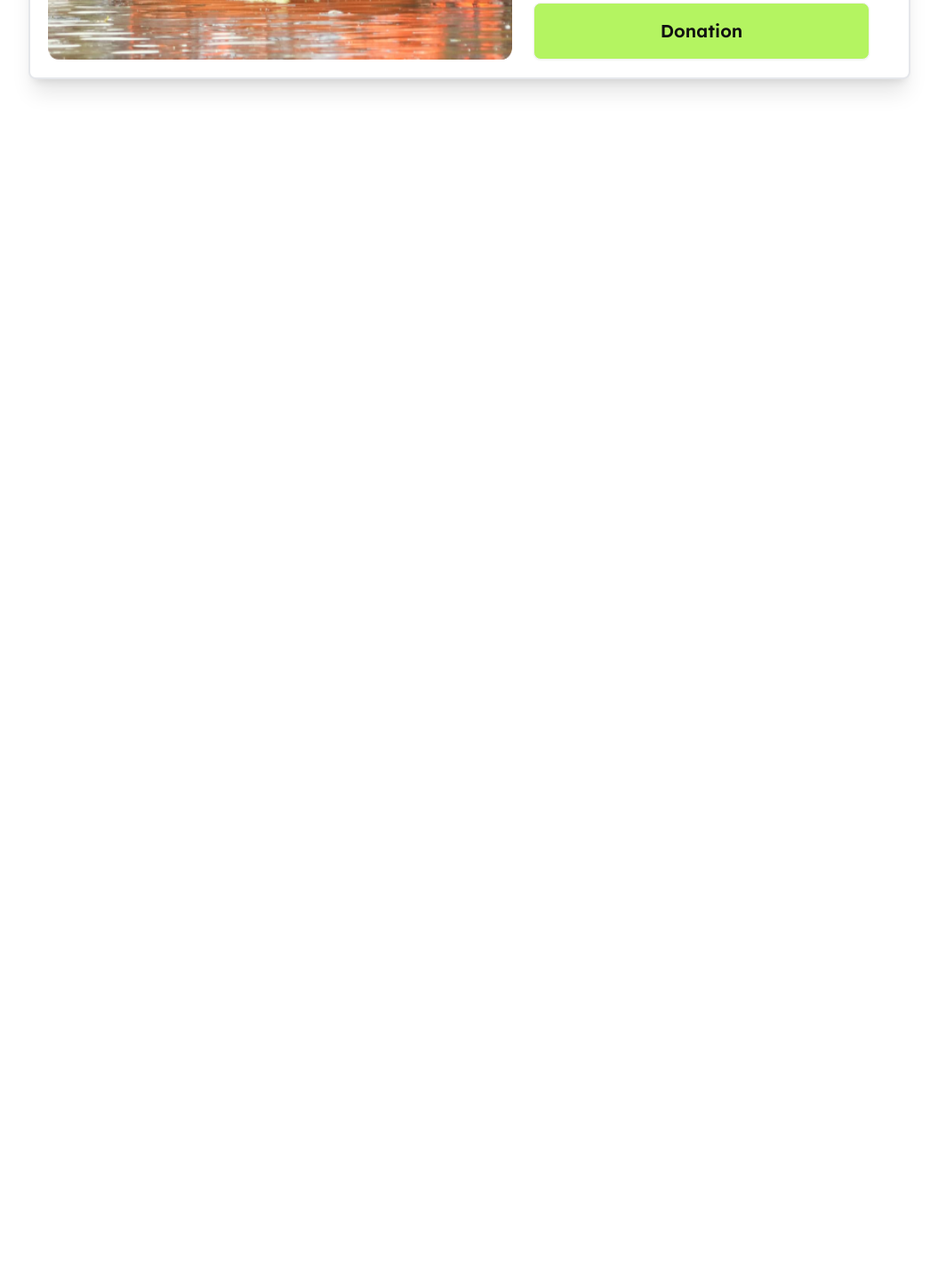
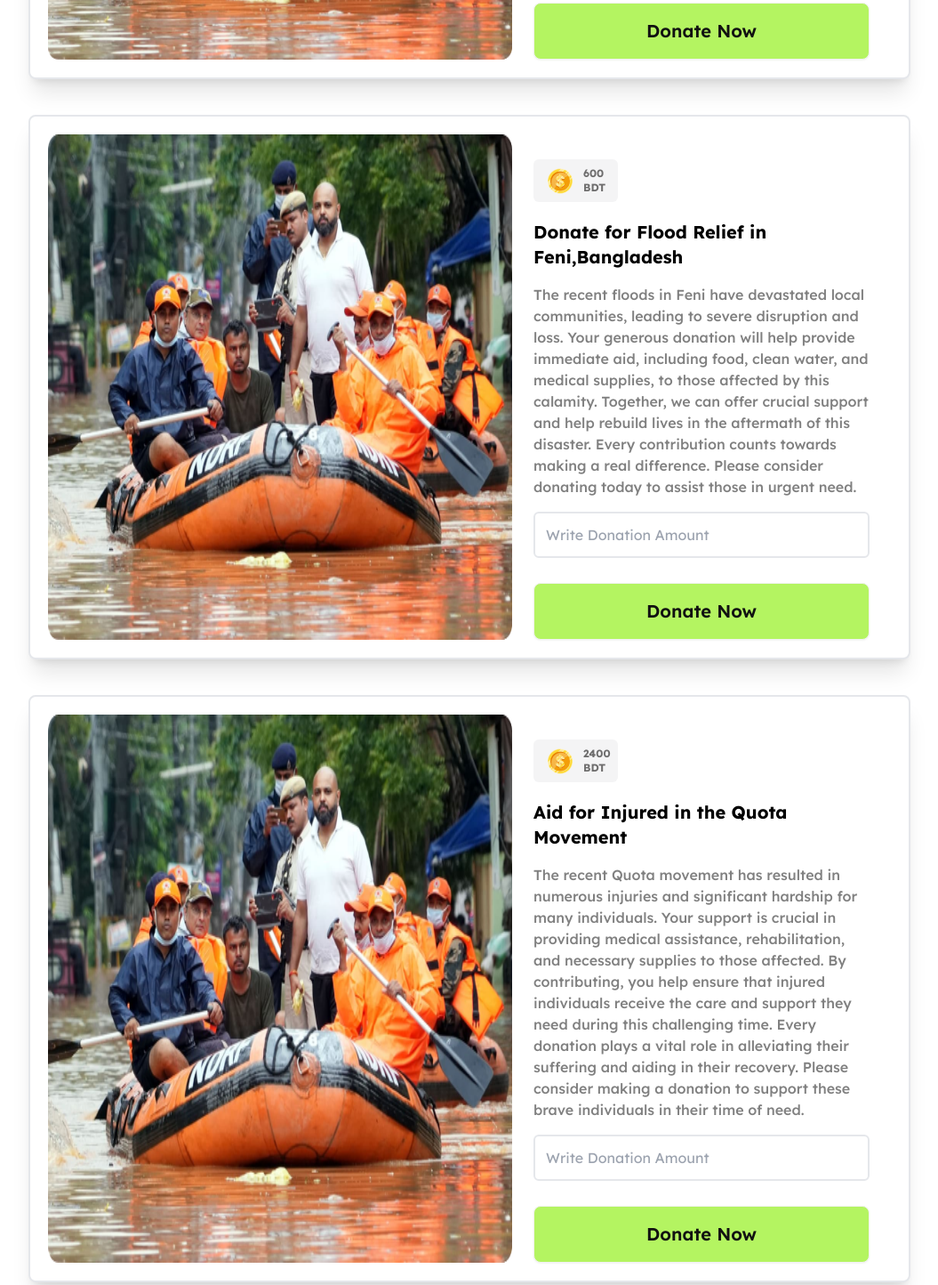
Before and after one commit to EsratAwall/Assaignment-05, a plain HTML site: page index.html in a window 1280 px wide. Shown: the part 660-2104 px from the top of the page at 89% size, without its empty margins (112-1167 px from the left). Before the commit the page ends 800 px from the top, so only its background shows below. Drawn offline with nearby package versions, Linux system fonts and the light colour scheme.

Commit message:
card section ended

```diff
--- a/index.html
+++ b/index.html
@@ -85,10 +85,10 @@
  <main class="lg:px-36 md:px-7 px-1 my-4 mx-auto">
   <div class="">
     <!-- Donate for noakhali card start -->
-  <div class="border-2 border-gray-200 rounded-lg p-5 bg-base-100 shadow-xl lg:flex md:flex ">
+  <div class="border-2 mb-10 border-gray-200 rounded-lg p-5 bg-base-100 shadow-xl lg:flex md:flex ">
     <img src="./assets/noakhali.png" alt="">
     <div class="lg:px-6 md:px-4 px-2">
-      <div class="flex items-center lg:w-1/5 md:w-1/5 w-1/4  mt-7 gap-x-3 rounded-md bg-[#f4f4f5] px-4 py-2 ">
+      <div class="flex items-center lg:w-1/4 md:w-1/3 w-1/3  mt-7 gap-x-3 rounded-md bg-[#f4f4f5] px-4 py-2 ">
         <img src="./assets/coin.png" alt="" class="max-w-full">
         <h2 class="text-[#6e6d6d] text-xs font-bold"><span>0</span> BDT</h2>
       </div>
@@ -96,15 +96,52 @@
       <p class="text-[#808080] mt-4 font-medium">The recent floods in Noakhali have caused significant damage to homes infrastructure. Your donation will help provide essential supplies and to those affected by this disaster. Every contribution, big or s</p>
     <input type="text" placeholder="Write Donation Amount" class="mt-4 w-full rounded-md border-2 border-gray-200 p-3">
       <div class="mt-7">
-        <button class="btn btn-lg w-full  bg-[#B4F461] text-[#111111] text-xl font-semibold ">Donation</button>
+        <button class="btn btn-lg w-full  bg-[#B4F461] text-[#111111] text-xl font-semibold ">Donate Now</button>
       </div>
     </div>
   </div>
   <!-- Donate for noakhali card end -->
+
+   <!-- Donate for Feni card start -->
+   <div class="border-2 mb-10 border-gray-200 rounded-lg p-5 bg-base-100 shadow-xl lg:flex md:flex ">
+    <img src="./assets/noakhali.png" alt="">
+    <div class="lg:px-6 md:px-4 px-2">
+      <div class="flex items-center lg:w-1/4 md:w-1/3 w-1/3  mt-7 gap-x-3 rounded-md bg-[#f4f4f5] px-4 py-2 ">
+        <img src="./assets/coin.png" alt="" class="max-w-full">
+        <h2 class="text-[#6e6d6d] text-xs font-bold"><span>600</span> BDT</h2>
+      </div>
+      <h2 class="text-black text-xl font-bold mt-5">Donate for Flood Relief in Feni,Bangladesh</h2>
+      <p class="text-[#808080] mt-4 font-medium">The recent floods in Feni have devastated local communities, leading to severe disruption and loss. Your generous donation will help provide immediate aid, including food, clean water, and medical supplies, to those affected by this calamity. Together, we can offer crucial support and help rebuild lives in the aftermath of this disaster. Every contribution counts towards making a real difference. Please consider donating today to assist those in urgent need.</p>
+    <input type="text" placeholder="Write Donation Amount" class="mt-4 w-full rounded-md border-2 border-gray-200 p-3">
+      <div class="mt-7">
+        <button class="btn btn-lg w-full  bg-[#B4F461] text-[#111111] text-xl font-semibold ">Donate Now</button>
+      </div>
+    </div>
+  </div>
+  <!-- Donate for Feni card end -->
+
+   <!-- Aid for injured card start -->
+   <div class="border-2 border-gray-200 rounded-lg p-5 bg-base-100 shadow-xl lg:flex md:flex ">
+    <img src="./assets/noakhali.png" alt="">
+    <div class="lg:px-6 md:px-4 px-2">
+      <div class="flex items-center lg:w-1/4 md:w-1/3 w-1/  mt-7 gap-x-3 rounded-md bg-[#f4f4f5] px-4 py-2 ">
+        <img src="./assets/coin.png" alt="" class="max-w-full">
+        <h2 class="text-[#6e6d6d] text-xs font-bold"><span>2400</span> BDT</h2>
+      </div>
+      <h2 class="text-black text-xl font-bold mt-5">Aid for Injured in the Quota Movement</h2>
+      <p class="text-[#808080] mt-4 font-medium">The recent Quota movement has resulted in numerous injuries and significant hardship for many individuals. Your support is crucial in providing medical assistance, rehabilitation, and necessary supplies to those affected. By contributing, you help ensure that injured individuals receive the care and support they need during this challenging time. Every donation plays a vital role in alleviating their suffering and aiding in their recovery. Please consider making a donation to support these brave individuals in their time of need.</p>
+    <input type="text" placeholder="Write Donation Amount" class="mt-4 w-full rounded-md border-2 border-gray-200 p-3">
+      <div class="mt-7">
+        <button class="btn btn-lg w-full  bg-[#B4F461] text-[#111111] text-xl font-semibold ">Donate Now</button>
+      </div>
+    </div>
+  </div>
+  <!-- Aid for injured card end -->
 </div>
  </main>
  <!-- main section end-->
 
+ <!-- footer sect -->
   <!-- connected javascript -->
    <script src="./js/script.js"></script>
 </body>
```
